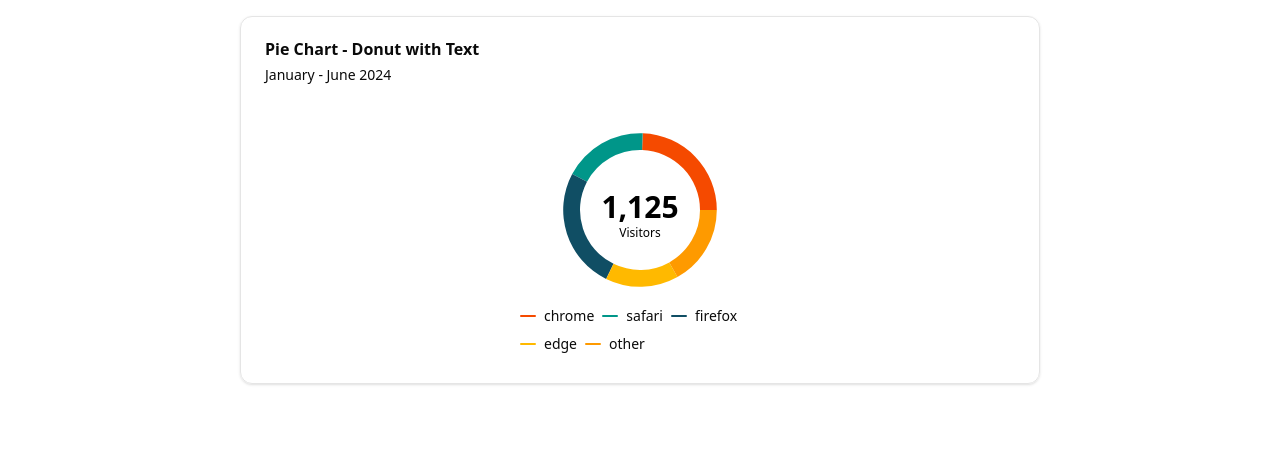
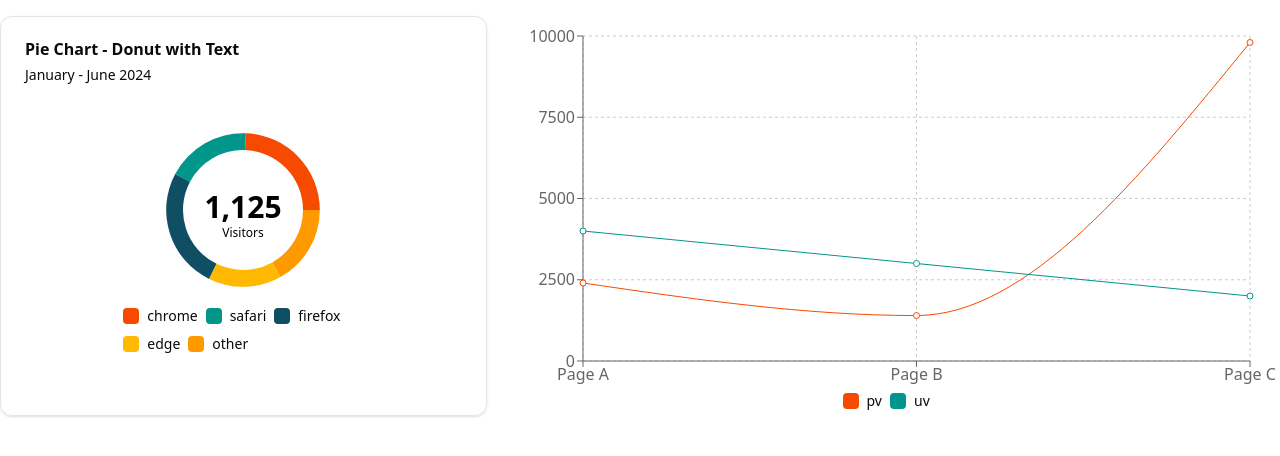
Before and after one commit to frgryr2001/research-rechart, a React app: page / in a window 1280 px wide. Shown: the top 456 px of the page. Built offline with nearby package versions, Linux system fonts and the light colour scheme; the HTML template or start-up script is replaced by a standard one.

Commit message:
feat: enhance chart components with improved type definitions and tooltip functionality

```diff
--- a/src/App.tsx
+++ b/src/App.tsx
@@ -237,7 +237,7 @@ export function ChartLineMultiple() {
     <div className="flex gap-4 mt-4 mx-auto justify-center">
       {/* <LineExample /> */}
       <ChartPieLegend />
-      {/* <SimpleChart data={data} /> */}
+      <SimpleChart data={data} />
     </div>
   );
 }
--- a/src/components/custom/legend-chart.tsx
+++ b/src/components/custom/legend-chart.tsx
@@ -1,9 +1,12 @@
 import React, { createContext, Fragment, useContext, useMemo } from 'react';
 import { cn } from '@/lib/utils';
+import type { LegendProps } from 'recharts';
 
+type PayloadType = LegendProps['payload'];
+type PayloadIItem = NonNullable<PayloadType>[number];
 
 interface LegendContextValue {
-  payload: any[];
+  payload: PayloadType;
 }
 
 const LegendContext = createContext<LegendContextValue | null>(null);
@@ -16,9 +19,8 @@ const useLegendContext = () => {
   return context;
 };
 
-// Root Component
 interface ChartLegendProps {
-  payload?: any[];
+  payload: PayloadType;
   children: React.ReactNode;
   className?: string;
 }
@@ -38,9 +40,9 @@ const ChartLegendRoot: React.FC<ChartLegendProps> = ({
 };
 
 interface ChartLegendItemsProps {
-  renderItem?: (item: any, index: number) => React.ReactNode;
+  renderItem?: (item: PayloadIItem, index: number) => React.ReactNode;
   className?: string;
-  filter?: (item: any) => boolean;
+  filter?: (item: PayloadIItem) => boolean;
 }
 
 const ChartLegendItems: React.FC<ChartLegendItemsProps> = ({
@@ -50,25 +52,29 @@ const ChartLegendItems: React.FC<ChartLegendItemsProps> = ({
 }) => {
   const { payload } = useLegendContext();
 
-  const filteredPayload = filter ? payload.filter(filter) : payload;
+  const filteredPayload = filter ? payload?.filter(filter) : payload;
 
   return (
     <div className={cn('flex flex-wrap gap-2', className)}>
-      {filteredPayload.map((item, index) =>
+      {filteredPayload?.map((item, index) =>
         renderItem ? (
           <Fragment key={item.value}>{renderItem(item, index)}</Fragment>
         ) : (
-          <ChartLegend.Item key={item.value} item={item} />
-        )
+          <ChartLegend.Item
+            key={item.value}
+            item={{
+              value: item.value,
+              color: item.color || '',
+            }}
+          />
+        ),
       )}
     </div>
   );
 };
 
-
 interface LegendItemContextValue {
-  color: string;
-  value: string;
+  item: PayloadIItem;
 }
 
 const LegendItemContext = createContext<LegendItemContextValue | null>(null);
@@ -76,14 +82,15 @@ const LegendItemContext = createContext<LegendItemContextValue | null>(null);
 const useLegendItemContext = () => {
   const context = useContext(LegendItemContext);
   if (!context) {
-    throw new Error('LegendItem components must be used within ChartLegendItem');
+    throw new Error(
+      'LegendItem components must be used within ChartLegendItem',
+    );
   }
   return context;
 };
 
-
 interface ChartLegendItemProps {
-  item: { color: string; value: string };
+  item: PayloadIItem;
   className?: string;
   children?: React.ReactNode;
 }
@@ -93,10 +100,7 @@ const ChartLegendItem: React.FC<ChartLegendItemProps> = ({
   className,
   children,
 }) => {
-  const contextValue = useMemo(
-    () => ({ color: item.color, value: item.value }),
-    [item]
-  );
+  const contextValue = useMemo(() => ({ item }), [item]);
 
   return (
     <LegendItemContext.Provider value={contextValue}>
@@ -106,17 +110,16 @@ const ChartLegendItem: React.FC<ChartLegendItemProps> = ({
 };
 
 type ChartLegendItemIndicatorProps = {
-    className?: string;
-    shape?: 'circle' | 'square' | 'line';
+  className?: string;
+  shape?: 'circle' | 'square' | 'line';
 };
 const ChartLegendItemIndicator: React.FC<ChartLegendItemIndicatorProps> = ({
   className,
   shape = 'circle',
 }) => {
-  const { color } = useLegendItemContext();
+  const { item } = useLegendItemContext();
 
-
- const shapeClasses = {
+  const shapeClasses = {
     circle: 'rounded-full',
     square: 'rounded-sm',
     line: 'rounded-full h-0.5',
@@ -125,17 +128,20 @@ const ChartLegendItemIndicator: React.FC<ChartLegendItemIndicatorProps> = ({
   return (
     <div
       className={cn('size-4', shapeClasses[shape], className)}
-      style={{ backgroundColor: color }}
+      style={{ backgroundColor: item.color }}
     ></div>
   );
 };
 
 type ChartLegendItemValueProps = {
-    className?: string;
-    value?: string;
+  className?: string;
+  value?: string;
 };
-const ChartLegendItemValue: React.FC<ChartLegendItemValueProps> = ({ className, value }) => {
-  const { value : contextValue } = useLegendItemContext();
+const ChartLegendItemValue: React.FC<ChartLegendItemValueProps> = ({
+  className,
+  value,
+}) => {
+  const { item : { value: contextValue } } = useLegendItemContext();
   const finalValue = value ?? contextValue;
 
   return <span className={cn(className)}>{finalValue}</span>;
--- a/src/components/custom/tooltip-chart.tsx
+++ b/src/components/custom/tooltip-chart.tsx
@@ -2,14 +2,20 @@ import React, {
   createContext,
   useContext,
   useMemo,
-  type ReactElement,
+  type ComponentProps,
 } from 'react';
 import { cn } from '@/lib/utils';
+import { DefaultTooltipContent } from 'recharts';
+
+
+type Payload = Pick<ComponentProps<typeof DefaultTooltipContent> , 'payload'>['payload'];
+type PayloadItem = NonNullable<Payload>[number];
+
 
 interface TooltipContextValue {
   active: boolean;
-  label: any;
-  payload: any[];
+  label?: string;
+  payload?: Payload
 }
 
 const TooltipContext = createContext<TooltipContextValue | null>(null);
@@ -24,8 +30,8 @@ const useTooltipContext = () => {
 
 interface ChartTooltipProps {
   active?: boolean;
-  payload?: any[];
-  label?: any;
+  payload?: Payload;
+  label?: string;
   children: React.ReactNode;
   className?: string;
 }
@@ -37,6 +43,7 @@ const ChartTooltipRoot: React.FC<ChartTooltipProps> = ({
   children,
   className,
 }) => {
+
   if (!active || payload.length === 0) return null;
 
   const contextValue = useMemo(
@@ -59,9 +66,9 @@ const ChartTooltipRoot: React.FC<ChartTooltipProps> = ({
 };
 
 interface ChartTooltipLabelProps {
-  children?: (label: any) => React.ReactNode;
+  children?: (label?: string) => React.ReactNode;
   className?: string;
-  formatter?: (label: any) => string;
+  formatter?: (label?: string) => string;
 }
 
 const ChartTooltipLabel: React.FC<ChartTooltipLabelProps> = ({
@@ -86,16 +93,10 @@ const ChartTooltipLabel: React.FC<ChartTooltipLabelProps> = ({
   );
 };
 
-interface TooltipItemContextValue {
-  dataKey: string;
-  name: string;
-  value: any;
-  color: string;
-  payload: any;
-  unit?: string;
-}
 
-const TooltipItemContext = createContext<TooltipItemContextValue | null>(null);
+type ItemData = Pick<PayloadItem, 'dataKey' | 'name' | 'value' | 'color' | 'payload' | 'unit'>;
+
+const TooltipItemContext = createContext<ItemData | null>(null);
 
 const useTooltipItemContext = () => {
   const context = useContext(TooltipItemContext);
@@ -107,21 +108,15 @@ const useTooltipItemContext = () => {
   return context;
 };
 
-interface ItemData {
-  dataKey: string;
-  name: string;
-  value: any;
-  color: string;
-  payload: any;
-  unit?: string;
-}
+
+
 
 interface ChartTooltipItemsProps {
   renderItem?:
     | React.ReactNode
     | ((item: ItemData, index: number) => React.ReactNode);
   className?: string;
-  filter?: (item: any) => boolean;
+  filter?: (item: ItemData) => boolean;
 }
 
 const ChartTooltipItems: React.FC<ChartTooltipItemsProps> = ({
@@ -131,23 +126,22 @@ const ChartTooltipItems: React.FC<ChartTooltipItemsProps> = ({
 }) => {
   const { payload } = useTooltipContext();
 
-  const filteredPayload = filter ? payload.filter(filter) : payload;
+  const filteredPayload = filter ? payload?.filter(filter) : payload;
 
   return (
     <div className={cn('flex flex-col gap-1', className)}>
-      {filteredPayload.map((item, index) => {
+      {filteredPayload?.map((item, index) => {
         const itemData: ItemData = {
           dataKey: item.dataKey,
           name: item.name || item.dataKey,
           value: item.value,
-          color: item.color || item.payload.fill || item.stroke || '#8884d8',
+          color: item.color || item.payload.fill || item.stroke ,
           payload: item.payload,
           unit: item.unit,
         };
 
-
         return (
-          <TooltipItemContext.Provider key={item.id} value={itemData}>
+          <TooltipItemContext.Provider key={item.dataKey} value={itemData}>
             {typeof renderItem === 'function'
               ? renderItem(itemData, index)
               : renderItem || (
@@ -227,7 +221,8 @@ const ChartTooltipItemName: React.FC<ChartTooltipItemNameProps> = ({
   name,
 }) => {
   const { name: contextName } = useTooltipItemContext();
-  const displayName = formatter ? formatter(name ?? contextName) : name ?? contextName;
+
+  const displayName = formatter ? formatter(name ?? contextName as string) : name ?? contextName;
 
   return (
     <span className={cn('text-muted-foreground', className)}>
--- a/src/components/pie-chart.tsx
+++ b/src/components/pie-chart.tsx
@@ -74,13 +74,18 @@ export function ChartPieLegend() {
           <PieChart>
             <ChartTooltipPrimitive
               cursor={false}
-              content={(props) => (
+              content={(props) => {
+
+                return (
                   <ChartTooltip.Root {...props}>
                     {/* <ChartTooltip.Label className="text-yellow-400 border-b border-yellow-400/30 pb-1 mb-2" /> */}
                     <ChartTooltip.Items
                       className="gap-2"
                       renderItem={(item) => (
-                      <ChartTooltip.Item key={item.dataKey} className="justify-between">
+                        <ChartTooltip.Item
+                          key={item.dataKey}
+                          className="justify-between"
+                        >
                           <div className="flex items-center gap-2">
                             <ChartTooltip.ItemIndicator
                               shape={item.dataKey === 'uv' ? 'line' : 'square'}
@@ -98,7 +103,8 @@ export function ChartPieLegend() {
                       )}
                     />
                   </ChartTooltip.Root>
-              )}
+                );
+              }}
             />
             <Pie
               data={chartData}
@@ -146,8 +152,8 @@ export function ChartPieLegend() {
                   <ChartLegend.Items
                     // filter={(item) => item.value !== 'uv'}
                     renderItem={(item) => (
-                      <ChartLegend.Item item={item}  className="text-sm">
-                        <ChartLegend.ItemIndicator shape="line" />
+                      <ChartLegend.Item item={item} className="text-sm">
+                        <ChartLegend.ItemIndicator shape="square" />
                         <ChartLegend.ItemValue />
                       </ChartLegend.Item>
                     )}
--- a/src/components/ui/SimpleChart.tsx
+++ b/src/components/ui/SimpleChart.tsx
@@ -2,6 +2,7 @@ import React from 'react';
 import * as RechartsPrimitive from 'recharts';
 import { ChartLegend } from '../custom/legend-chart';
 import { ChartTooltip } from '../custom/tooltip-chart';
+
 
 type CustomTooltipProps = React.ComponentProps<
   typeof RechartsPrimitive.Tooltip
@@ -34,7 +35,8 @@ const SimpleLineChart: React.FC<{ data: any[] }> = ({ data }) => {
         <RechartsPrimitive.XAxis dataKey="name" />
         <RechartsPrimitive.YAxis />
         <RechartsPrimitive.Tooltip
-          content={(props) => (
+          content={(props) => {
+            return (
             <ChartTooltip.Root {...props}>
               <ChartTooltip.Label className="text-yellow-400 border-b border-yellow-400/30 pb-1 mb-2" />
               <ChartTooltip.Items
@@ -55,7 +57,8 @@ const SimpleLineChart: React.FC<{ data: any[] }> = ({ data }) => {
                 )}
               />
             </ChartTooltip.Root>
-          )}
+          )
+          }}
         />
         <RechartsPrimitive.Legend
           content={(props) => (
@@ -63,8 +66,8 @@ const SimpleLineChart: React.FC<{ data: any[] }> = ({ data }) => {
               <ChartLegend.Items
                 // filter={(item) => item.value !== 'uv'}
                 renderItem={(item) => (
-                  <ChartLegend.Item key={item.id}  item={item} className="text-sm">
-                    <ChartLegend.ItemIndicator shape='line'/>
+                  <ChartLegend.Item key={item.id} item={item} className="text-sm">
+                    <ChartLegend.ItemIndicator shape='square'/>
                     <ChartLegend.ItemValue />
                   </ChartLegend.Item>
                 )}
```
Lines whose indentation alone changed are shown as unchanged.
